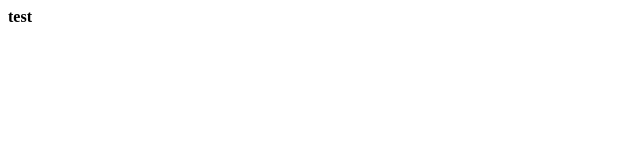
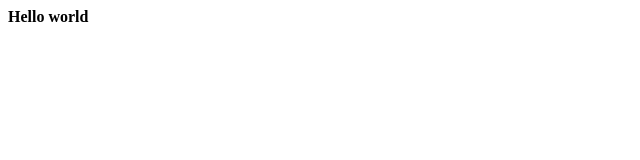
Before and after one commit to atomicpiglets/atmicpiglets.github.io, a plain HTML site: page index.html in a window 1280 px wide. Shown: the full height of the page, 0-640 px from the left. Drawn offline with Linux system fonts and the light colour scheme.

Commit message:
Update index.html

```diff
--- a/index.html
+++ b/index.html
@@ -1 +1 @@
-<b>test</b>
+<b>Hello world</b>
```
